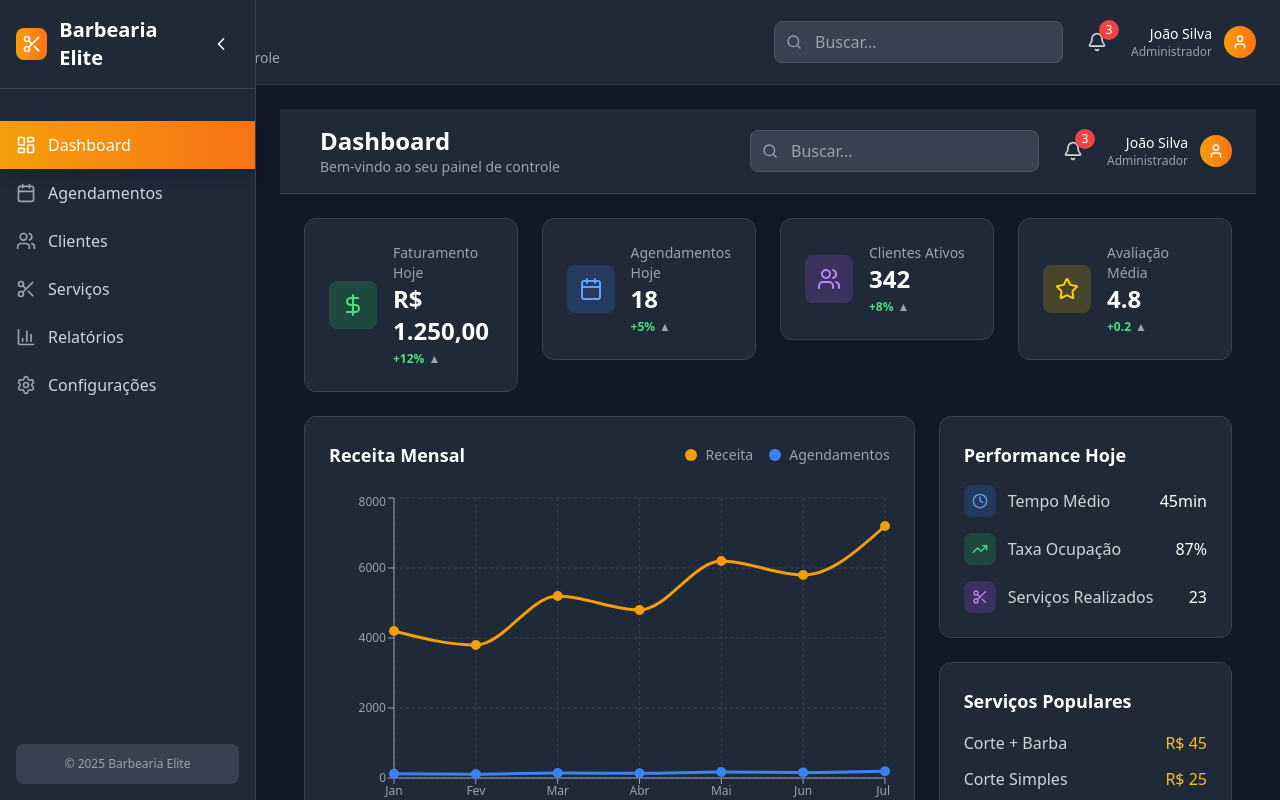
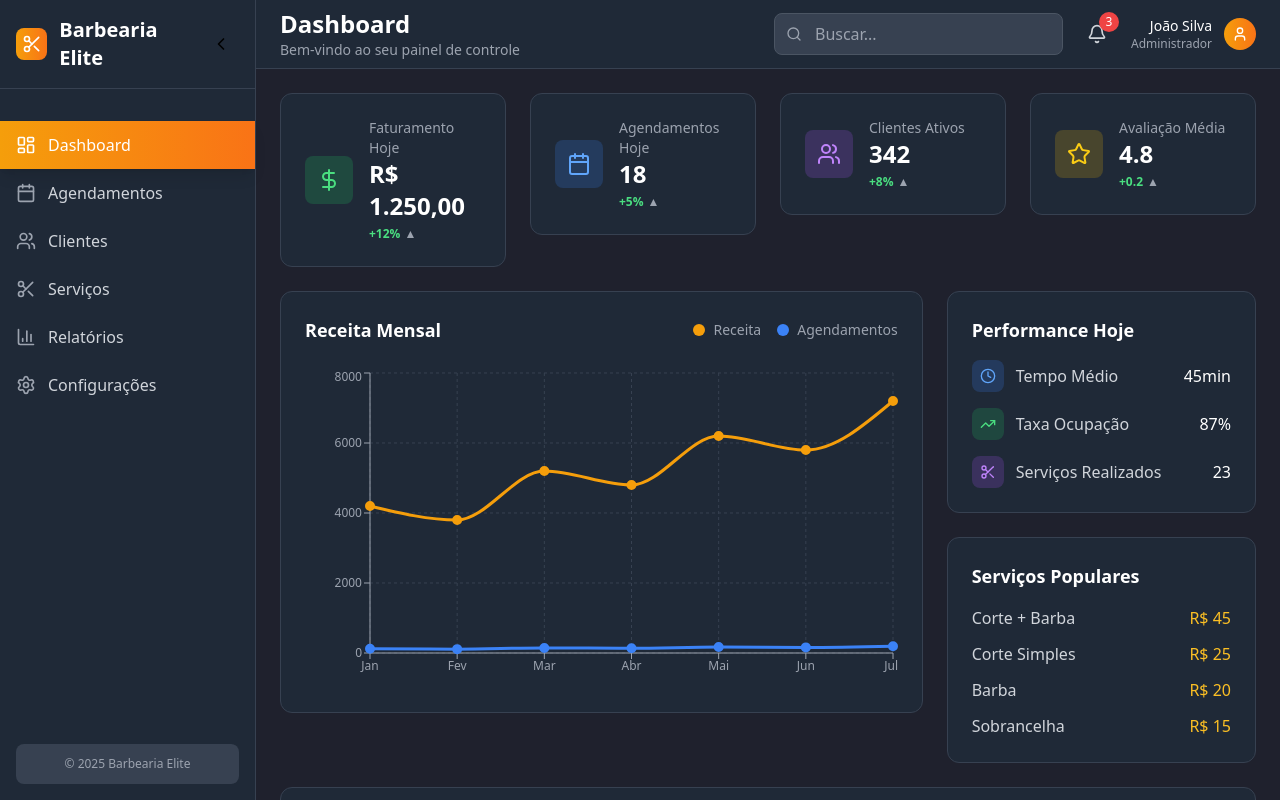
Before and after one commit to BaiConNet/barber-admin, a React (Vite) app: page /dashboard in a window 1280 px wide. Built offline with nearby package versions, Linux system fonts and the light colour scheme; sample sign-in values are in the browser's storage.

Commit message:
refactor: ajuste na tela da dashboard e adicionando um privateLayout

```diff
--- a/src/components/Header.jsx
+++ b/src/components/Header.jsx
@@ -14,7 +14,7 @@ const pageNames = {
 export default function Header({ sidebarOpen, setSidebarOpen, currentPage }) {
   return (
     <motion.header
-      className="bg-gray-800 border-b border-gray-700 px-6 py-4"
+      className="bg-gray-800 border-b border-gray-700 px-6 py-2"
       initial={{ y: -20, opacity: 0 }}
       animate={{ y: 0, opacity: 1 }}
       transition={{ duration: 0.3 }}
@@ -22,12 +22,6 @@ export default function Header({ sidebarOpen, setSidebarOpen, currentPage }) {
       <div className="flex items-center justify-between">
         {/* Left side */}
         <div className="flex items-center space-x-4">
-          <button
-            onClick={() => setSidebarOpen(!sidebarOpen)}
-            className="lg:hidden p-2 rounded-lg hover:bg-gray-700 transition-colors"
-          >
-            <Menu className="w-5 h-5" />
-          </button>
           <div>
             <h2 className="text-2xl font-bold text-white">
               {pageNames[currentPage] || "Dashboard"}
--- a/src/components/PrivateLayout.jsx
+++ b/src/components/PrivateLayout.jsx
@@ -1,17 +1,25 @@
-import React from "react";
-import Header from "./Header";
-import Sidebar from "./Sidebar";
+import React, { useState } from 'react';
+import Header from './Header';
+import Sidebar from './Sidebar';
 
-const PrivateLayout = ({ children }) => {
+export default function PrivateLayout({ children, currentPage }) {
+  const [isOpen, setIsOpen] = useState(true);
+
   return (
-    <div className="flex h-screen bg-gray-900 text-white">
-      <Sidebar />
-      <div className="flex-1 flex flex-col">
-        <Header />
-        <main className="flex-1 overflow-auto p-6">{children}</main>
+    <div className="h-screen flex bg-barber-card">
+      {/* Sidebar */}
+      <Sidebar isOpen={isOpen} setIsOpen={setIsOpen} />
+
+      {/* Main content */}
+      <div className={`flex-1 transition-all duration-300 ${isOpen ? 'pl-64' : 'pl-16'} flex flex-col`}>
+        {/* Header */}
+        <Header sidebarOpen={isOpen} setSidebarOpen={setIsOpen} currentPage={currentPage} />
+
+        {/* Page content */}
+        <main className="p-6 flex-1 overflow-auto">
+          {children}
+        </main>
       </div>
     </div>
   );
-};
-
-export default PrivateLayout;
+}
--- a/src/pages/AdminDashboardPage/Dashboard.jsx
+++ b/src/pages/AdminDashboardPage/Dashboard.jsx
@@ -1,8 +1,6 @@
 
 
 import React, { useState } from 'react';
-import Header from '../../components/Header';
-import Sidebar from '../../components/Sidebar';
 import StatsCard from '../../components/StatsCard';
 import RevenueChart from '../../components/RevenueChart';
 import AppointmentsList from '../../components/AppointmentsList';
@@ -11,7 +9,6 @@ import { motion } from 'framer-motion';
 
 
 export default function Dashboard() {
-  const [isOpen, setIsOpen] = useState(true);
 
   const stats = [
     {
@@ -49,11 +46,7 @@ export default function Dashboard() {
   ];
 
   return (
-    <div className="h-screen">
-      <Sidebar isOpen={isOpen} setIsOpen={setIsOpen} />
-      <div className={`transition-all duration-300 ${isOpen ? 'pl-64' : 'pl-16'}`}>
-        <Header />
-        <main className="space-y-6 p-6">
+    <div className="space-y-6">
       {/* Stats Grid */}
       <div className="grid grid-cols-1 md:grid-cols-2 lg:grid-cols-4 gap-6">
         {stats.map((stat, index) => (
@@ -70,23 +63,11 @@ export default function Dashboard() {
 
       {/* Charts and Lists */}
       <div className="grid grid-cols-1 lg:grid-cols-3 gap-6">
-            {/* Revenue Chart */}
-            <motion.div
-              className="lg:col-span-2"
-              initial={{ opacity: 0, x: -20 }}
-              animate={{ opacity: 1, x: 0 }}
-              transition={{ duration: 0.4, delay: 0.2 }}
-            >
+        <motion.div className="lg:col-span-2" initial={{ opacity: 0, x: -20 }} animate={{ opacity: 1, x: 0 }} transition={{ duration: 0.4, delay: 0.2 }}>
           <RevenueChart />
         </motion.div>
 
-            {/* Quick Stats */}
-            <motion.div
-              className="space-y-6"
-              initial={{ opacity: 0, x: 20 }}
-              animate={{ opacity: 1, x: 0 }}
-              transition={{ duration: 0.4, delay: 0.3 }}
-            >
+        <motion.div className="space-y-6" initial={{ opacity: 0, x: 20 }} animate={{ opacity: 1, x: 0 }} transition={{ duration: 0.4, delay: 0.3 }}>
           {/* Today's Performance */}
           <div className="bg-gray-800 rounded-xl p-6 border border-gray-700">
             <h3 className="text-lg font-semibold text-white mb-4">Performance Hoje</h3>
@@ -147,15 +128,9 @@ export default function Dashboard() {
       </div>
 
       {/* Appointments List */}
-          <motion.div
-            initial={{ opacity: 0, y: 20 }}
-            animate={{ opacity: 1, y: 0 }}
-            transition={{ duration: 0.4, delay: 0.4 }}
-          >
+      <motion.div initial={{ opacity: 0, y: 20 }} animate={{ opacity: 1, y: 0 }} transition={{ duration: 0.4, delay: 0.4 }}>
         <AppointmentsList />
       </motion.div>
-        </main>
-      </div>
     </div>
   );
 }
--- a/src/routes/AppRoutes.jsx
+++ b/src/routes/AppRoutes.jsx
@@ -24,7 +24,7 @@ export default function AppRoutes() {
         path="/dashboard"
         element={
           <PrivateRoute>
-            <PrivateLayout>
+            <PrivateLayout currentPage="dashboard">
               <Dashboard />
             </PrivateLayout>
           </PrivateRoute>
@@ -34,7 +34,7 @@ export default function AppRoutes() {
         path="/servicos"
         element={
           <PrivateRoute>
-            <PrivateLayout>
+            <PrivateLayout currentPage="services">
               <Servicos />
             </PrivateLayout>
           </PrivateRoute>
@@ -44,7 +44,7 @@ export default function AppRoutes() {
         path="/horarios"
         element={
           <PrivateRoute>
-            <PrivateLayout>
+            <PrivateLayout  currentPage="appointments">
               <Horarios />
             </PrivateLayout>
           </PrivateRoute>
```
Lines whose indentation alone changed are shown as unchanged.
